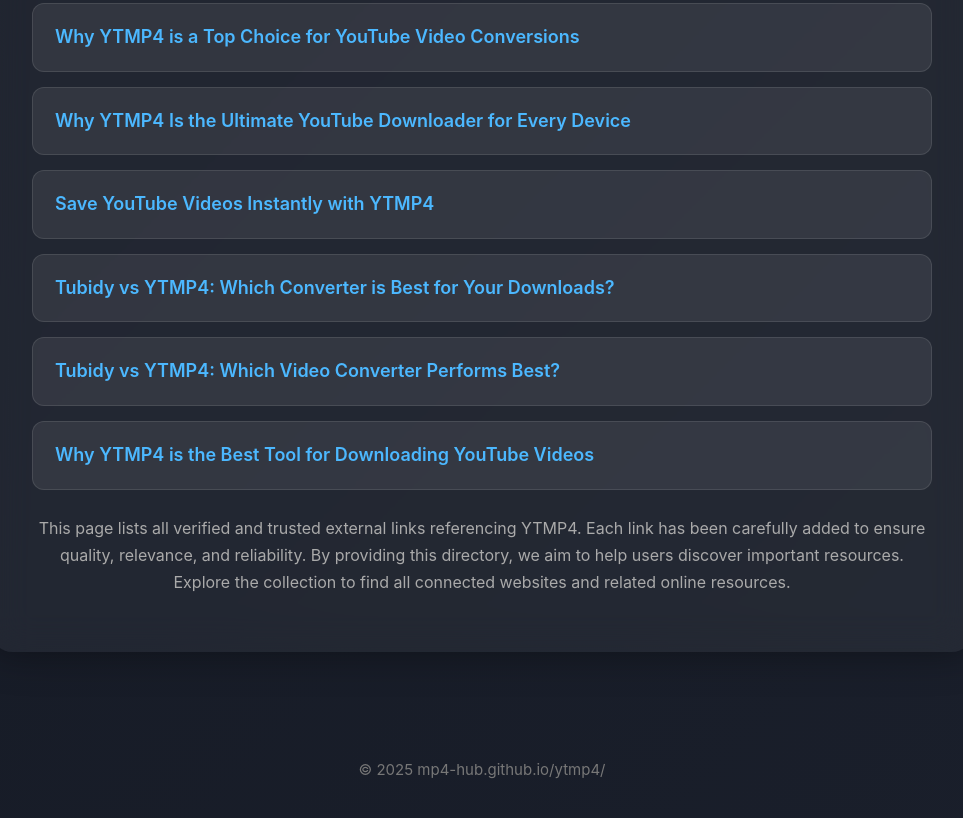
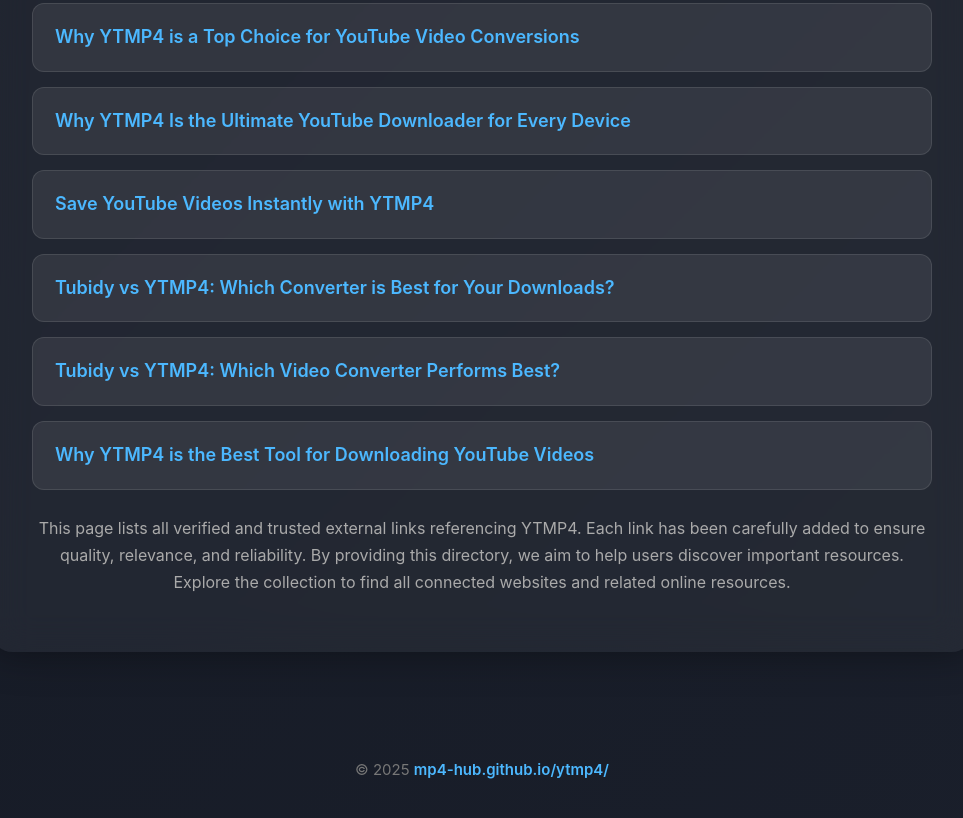
Before and after one commit to mp4-hub/ytmp4, a plain HTML site: page index.html in a window 1280 px wide. Shown: the part 5778-6596 px from the top of the page, without its empty margins (158-1121 px from the left). Drawn offline with Linux system fonts and the light colour scheme.

Commit message:
Update index.html

```diff
--- a/index.html
+++ b/index.html
@@ -224,7 +224,7 @@ Best YouTube to MP4 Converter Tools for Free
 </div>
 
 <footer>
-   <p> © 2025 mp4-hub.github.io/ytmp4/</p>
+   <p> © 2025 <a href="https://mp4-hub.github.io/ytmp4/">mp4-hub.github.io/ytmp4/</a></p>
 </footer>
 </body>
 </html>
```
